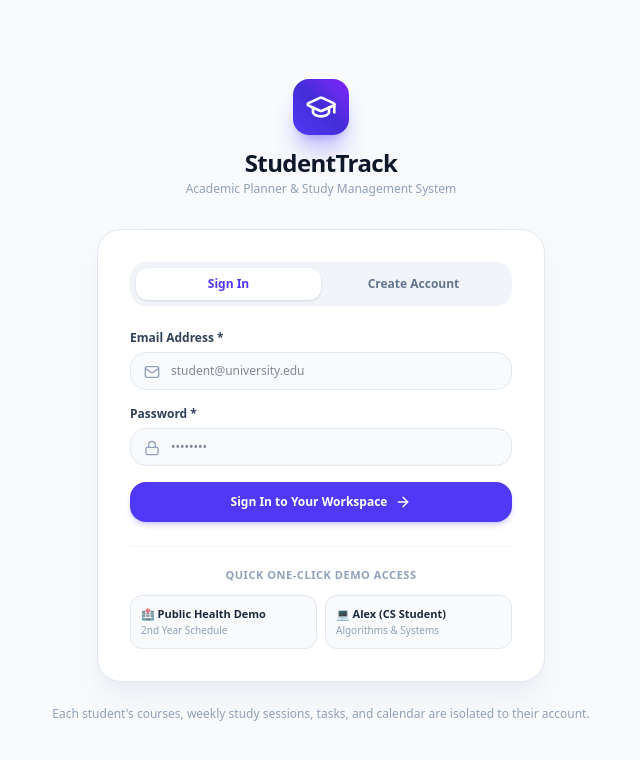
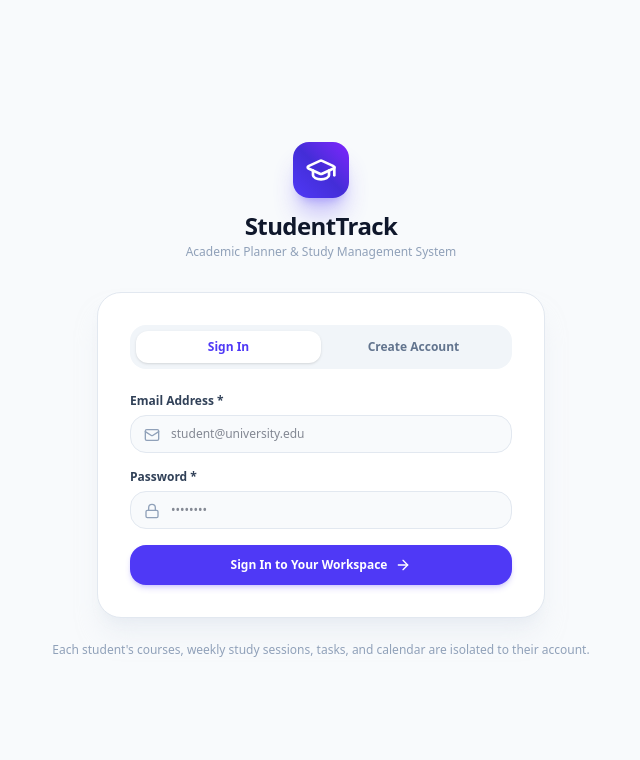
Before and after one commit to yonaslove/ScheduleManagement, a React (Vite) app: page / in a window 1280 px wide. Shown: the top 760 px of the page, without its empty margins (319-959 px from the left). Built offline with nearby package versions, Linux system fonts and the light colour scheme.

Commit message:
remove quick demo login buttons from auth screen

```diff
--- a/src/components/AuthScreen.tsx
+++ b/src/components/AuthScreen.tsx
@@ -55,12 +55,6 @@ export const AuthScreen: React.FC = () => {
         setSuccessMsg('Account created successfully! Logging you in...');
       }
     }
-  };
-
-  const handleQuickDemoLogin = (demoEmail: string) => {
-    setEmail(demoEmail);
-    setPassword('demo123');
-    login(demoEmail, 'demo123');
   };
 
   return (
@@ -210,37 +204,6 @@ export const AuthScreen: React.FC = () => {
             <ArrowRight className="w-4 h-4" />
           </button>
         </form>
-
-        {/* Demo Fast Logins Section */}
-        <div className="mt-6 pt-5 border-t border-slate-100 dark:border-slate-800">
-          <p className="text-[11px] font-semibold text-slate-400 uppercase tracking-wider text-center mb-3">
-            Quick One-Click Demo Access
-          </p>
-
-          <div className="grid grid-cols-2 gap-2">
-            <button
-              type="button"
-              onClick={() => handleQuickDemoLogin('publichealth@university.edu')}
-              className="p-2.5 rounded-xl border border-slate-200 dark:border-slate-700 bg-slate-50 dark:bg-slate-800/60 hover:bg-slate-100 dark:hover:bg-slate-800 text-left transition cursor-pointer"
-            >
-              <span className="text-[11px] font-bold text-slate-800 dark:text-slate-200 block truncate">
-                🏥 Public Health Demo
-              </span>
-              <span className="text-[10px] text-slate-400 truncate block">2nd Year Schedule</span>
-            </button>
-
-            <button
-              type="button"
-              onClick={() => handleQuickDemoLogin('alex@university.edu')}
-              className="p-2.5 rounded-xl border border-slate-200 dark:border-slate-700 bg-slate-50 dark:bg-slate-800/60 hover:bg-slate-100 dark:hover:bg-slate-800 text-left transition cursor-pointer"
-            >
-              <span className="text-[11px] font-bold text-slate-800 dark:text-slate-200 block truncate">
-                💻 Alex (CS Student)
-              </span>
-              <span className="text-[10px] text-slate-400 truncate block">Algorithms & Systems</span>
-            </button>
-          </div>
-        </div>
       </div>
 
       {/* Footer Info */}
```
